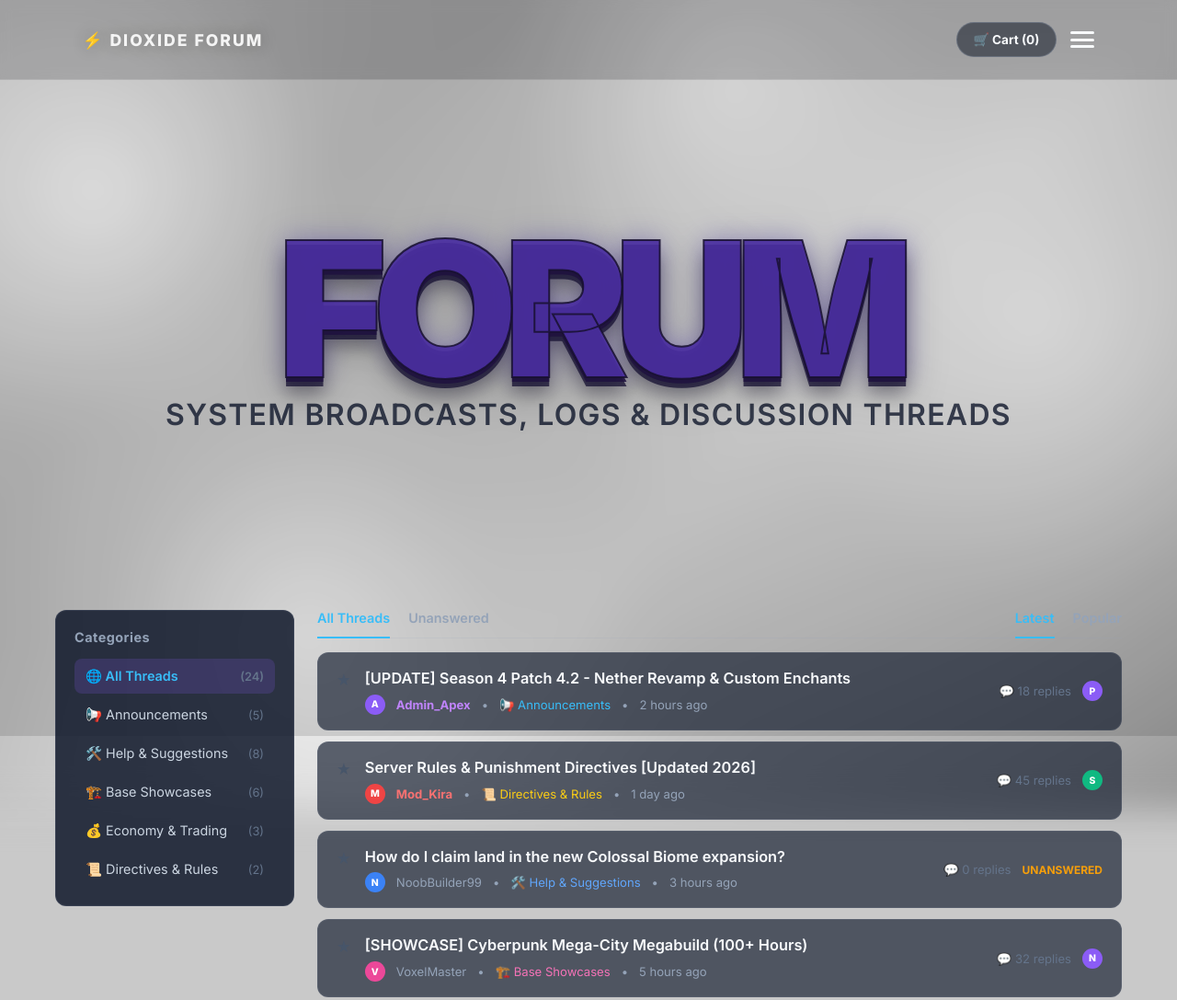
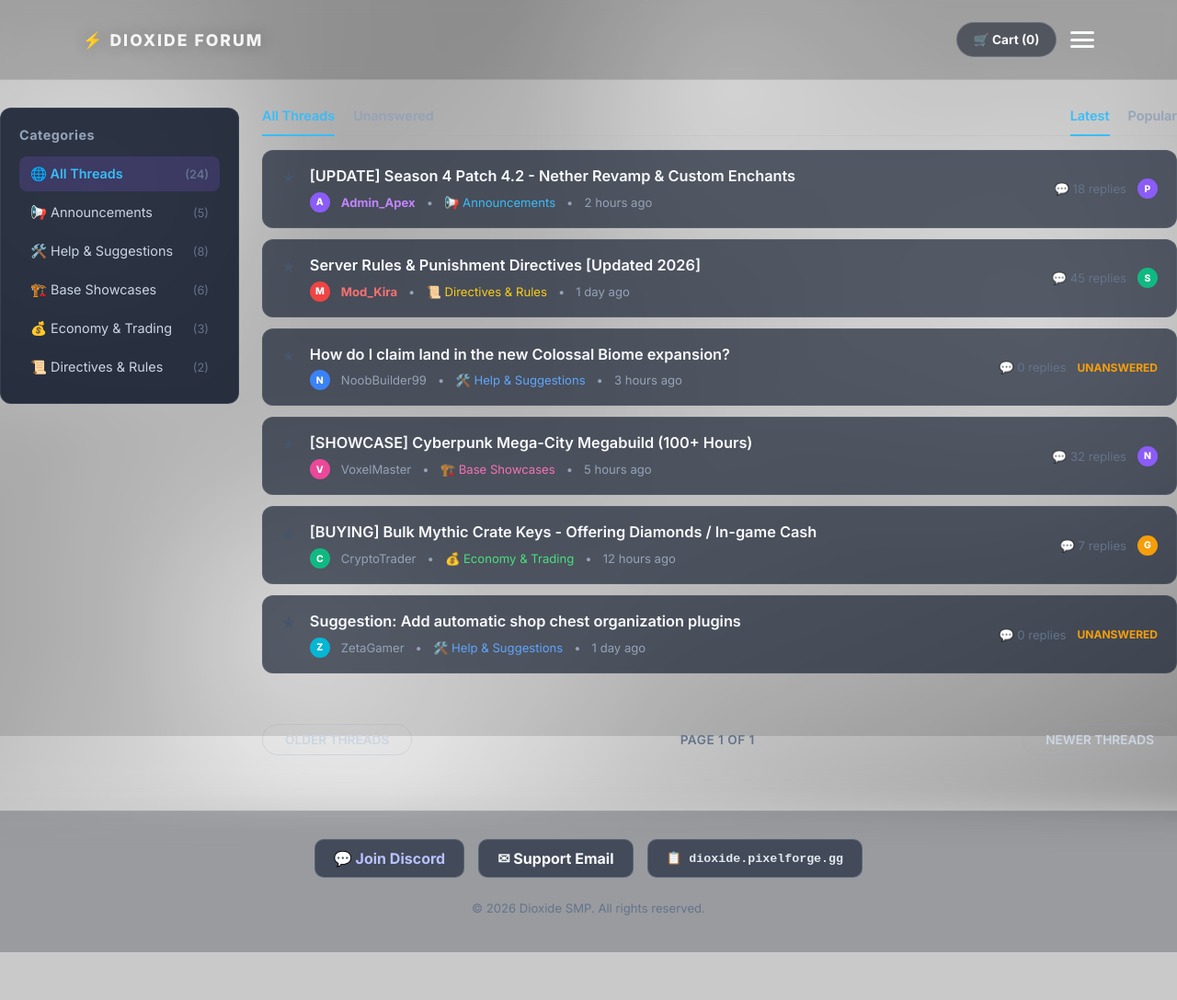
Before and after one commit to JAEX4U/OXI-STORE, a plain HTML site: page forum.html in a window 1280 px wide. Shown: the top 1087 px of the page at 92% size. After the commit the page ends 1035 px from the top, so only its background shows below. Drawn offline with Linux system fonts and the light colour scheme.

Commit message:
Update forum.html

```diff
--- a/forum.html
+++ b/forum.html
@@ -37,14 +37,6 @@
     </nav>
 
     <!-- Main Container -->
-    <main class="container">
-        <!-- Hero Section -->
-        <section class="hero">
-            <div class="hero-immersive">
-                <h1 class="hero-logo">FORUM</h1>
-                <p>System Broadcasts, Logs & Discussion Threads</p>
-            </div>
-        </section>
 
         <!-- Forum Content Grid -->
         <div class="forum-wrapper">
```
